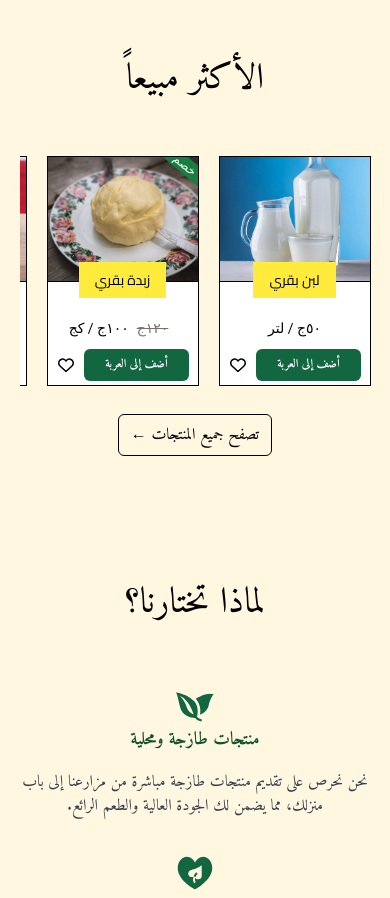
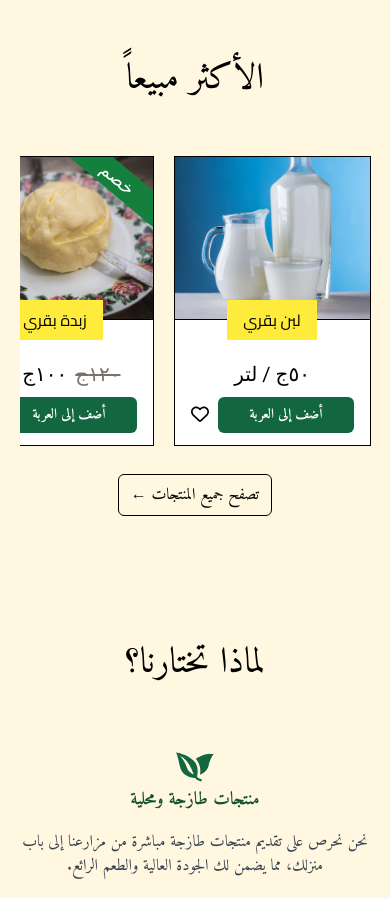
Before and after one commit to MohamedAdelMohamedMetwaley/qetmeer_farm, a Next.js app: page / in a window 390 px wide. Shown: the part 880-1778 px from the top of the page. Built offline with nearby package versions, Linux system fonts and the light colour scheme.

Commit message:
improve featured carousel on mobile screens

```diff
--- a/app/_components/ProductCard.js
+++ b/app/_components/ProductCard.js
@@ -12,8 +12,8 @@ function ProductCard({ product }) {
   const { name, image, price, discount, measuringUnit } = product;
 
   return (
-    <div className="relative h-[230px] sm:h-[290px] md:h-[330px] lg:h-[400px] border border-black flex flex-col items-center bg-white embla__slide">
-      <div className="border-b relative overflow-clip border-black aspect-[6/5] w-[150px] sm:w-[195px] md:w-[220px] lg:w-[300px] embla__slide">
+    <div className="relative h-[290px] md:h-[330px] lg:h-[400px] border border-black flex flex-col items-center bg-white embla__slide">
+      <div className="border-b relative overflow-clip border-black aspect-[6/5] w-[195px] md:w-[220px] lg:w-[300px] embla__slide">
         <Image
           src={image}
           fill
@@ -21,16 +21,16 @@ function ProductCard({ product }) {
           alt={name}
         />
         {discount && (
-          <p className="absolute top-0 sm:top-2 px-6 sm:px-10 -right-6 rotate-[40deg] bg-green-700 text-white roboto-font text-xs sm:text-lg">
+          <p className="absolute top-2 px-10 -right-6 rotate-[40deg] bg-green-700 text-white roboto-font text-lg">
             خصم
           </p>
         )}
       </div>
       <div className="bg-secondary py-2 md:px-6 px-4 -translate-y-5">
-        <h3 className="text-sm sm:text-base md:text-lg cairo-font">{name}</h3>
+        <h3 className="text-base md:text-lg cairo-font">{name}</h3>
       </div>
 
-      <p className="roboto-font text-sm sm:text-xl">
+      <p className="roboto-font text-xl">
         {discount ? (
           <>
             <span className="line-through text-stone-500 mx-2">
@@ -43,14 +43,14 @@ function ProductCard({ product }) {
         )}{" "}
         / {measuringUnit}
       </p>
-      <div className="absolute bottom-1 sm:bottom-3 w-full flex items-center justify-center gap-2">
-        <button className="bg-primary text-white w-[70%] text-xs sm:text-sm md:text-base md:w-[75%] py-2 rounded-md font-semibold transition-colors duration-300 hover:bg-green-900">
+      <div className="absolute bottom-3 w-full flex items-center justify-center gap-2">
+        <button className="bg-primary text-white w-[70%] text-sm md:text-base md:w-[75%] py-2 rounded-md font-semibold transition-colors duration-300 hover:bg-green-900">
           أضف إلى العربة
         </button>
         <button className="md:w-7 md:h-7 w-5 h-5">
           <FontAwesomeIcon
             icon={filled ? filledHeart : regularHeart}
-            className={`cursor-pointer hover:text-red-500 transition-colors duration-300 fill-red-500 text-base sm:text-lg md:text-2xl ${
+            className={`cursor-pointer hover:text-red-500 transition-colors duration-300 fill-red-500 text-lg md:text-2xl ${
               filled && "text-red-500"
             }`}
           />
```
